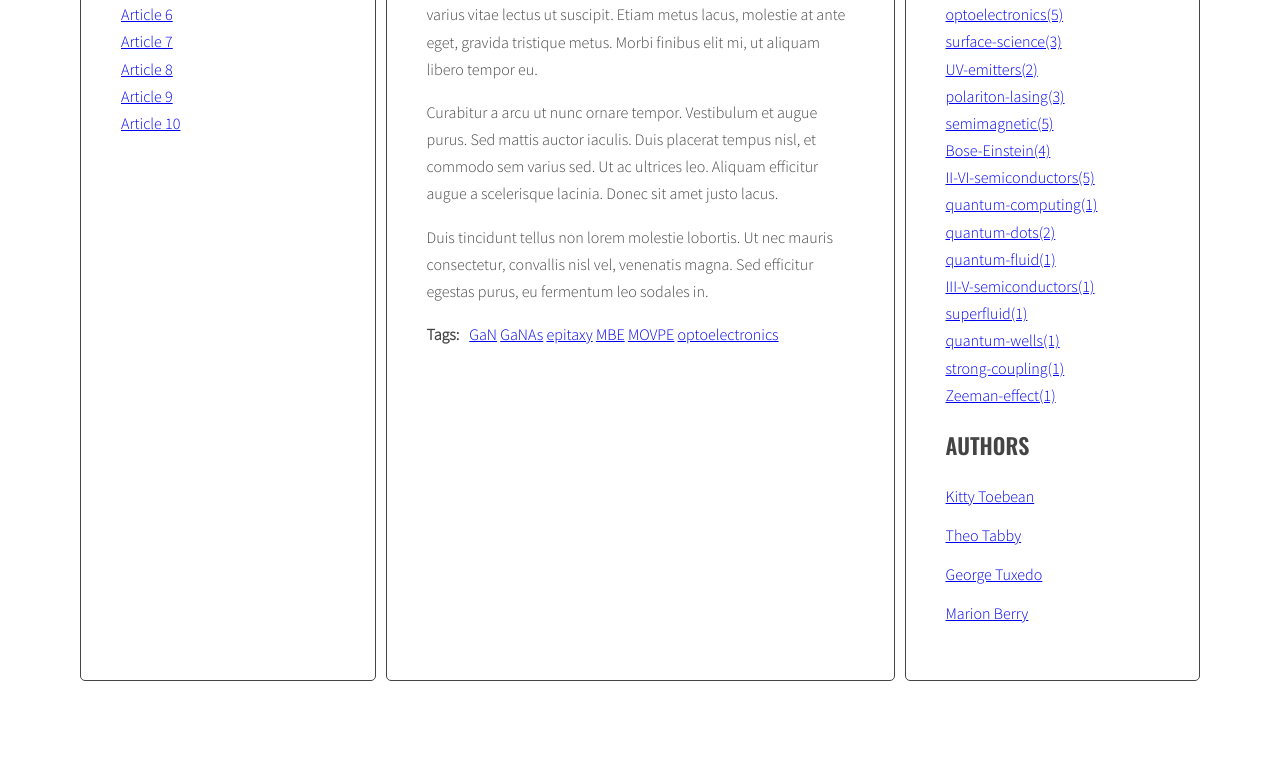
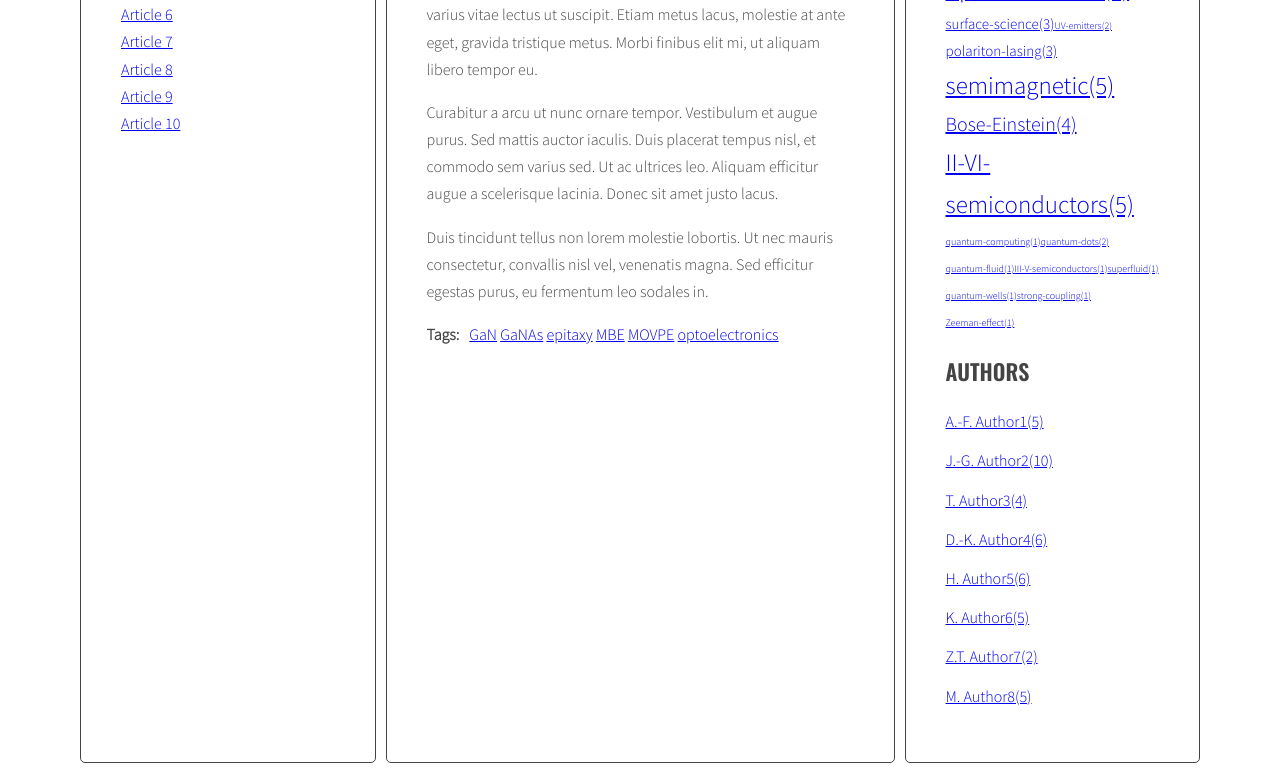
Before and after one commit to j-guyrousset/javascript-blog, a website: page index.html in a window 1280 px wide. Shown: the part 493-1264 px from the top of the page. Before the commit the page ends 1182 px from the top, so only its background shows below. Drawn offline with nearby package versions, Linux system fonts and the light colour scheme.

Commit message:
add sidebar author list

```diff
--- a/index.html
+++ b/index.html
@@ -116,7 +116,7 @@
                 </ul>
               </div>
             </article>
-            <article class="post" id="article-6" data-tags="quantum-computing quantum-dots semimagnetic MBE optoelectronics II-VI-semiconductors" data-authors="A.-F. Author1, J.-G. Author2, T. Author3, D.-K. Author4, H. Author5, K. Author6, Z.T. Author7,  M. Author8, ">
+            <article class="post" id="article-6" data-tags="quantum-computing quantum-dots semimagnetic MBE optoelectronics II-VI-semiconductors" data-authors="A.-F. Author1, J.-G. Author2, T. Author3, D.-K. Author4, H. Author5, K. Author6, Z.T. Author7, M. Author8, ">
               <h3 class="post-title">Article 6</h3>
               <div class="post-authors">
                 <p><strong>Authors:</strong></p>
@@ -136,7 +136,7 @@
                 </ul>
               </div>
             </article>
-            <article class="post" id="article-7" data-tags="quantum-dots semimagnetic Bose-Einstein II-VI-semiconductors" data-authors="J.-G. Author2, D.-K. Author4, K. Author6,  M. Author8, ">
+            <article class="post" id="article-7" data-tags="quantum-dots semimagnetic Bose-Einstein II-VI-semiconductors" data-authors="J.-G. Author2, D.-K. Author4, K. Author6, M. Author8, ">
               <h3 class="post-title">Article 7</h3>
               <div class="post-authors">
                 <p><strong>Authors:</strong></p>
@@ -223,26 +223,6 @@
             </ul>
             <h2 class="section-title">Authors</h2>
             <ul class="list authors">
-              <li>
-                <a href="#">
-                  <span class="author-name">Kitty Toebean</span>
-                </a>
-              </li>
-              <li>
-                <a href="#">
-                  <span class="author-name">Theo Tabby</span>
-                </a>
-              </li>
-              <li>
-                <a href="#">
-                  <span class="author-name">George Tuxedo</span>
-                </a>
-              </li>
-              <li>
-                <a href="#">
-                  <span class="author-name">Marion Berry</span>
-                </a>
-              </li>
             </ul>
           </aside>
         </main>
--- a/js/script.js
+++ b/js/script.js
@@ -1,16 +1,29 @@
 {
   'use strict';
-  const optArticleSelector = '.post',
-    //optTitleSelector = '.post-title',
-    optTitleListSelector = '.titles',
-    optTagListSelector = '.post-tags',
-    optTagSideListSelector = '.sidebar .tags',
-    optAuthorListSelector = '.post-authors';
+  const opts = {
+    articleSelector : '.post',
+    title: {
+      selector : '.post-title',
+      listSelector : '.titles',
+    },
+    tag: {
+      listSelector : '.post-tags',
+      sideListSelector : '.sidebar .tags',
+    },
+    author: {
+      listSelector : '.post-authors',
+      sideListSelector: '.sidebar .authors',
+    },
+    cloudClass: {
+      count : 5,
+      prefix : 'tag-size-',
+    },
+  };
 
   const titleClickHandler = function(event) {
     event.preventDefault(); //prevents from scrolling to the position reffered on the page
     const clickedElement = this,
-      activeLinks = document.querySelectorAll(optTitleListSelector + ' a.active');
+      activeLinks = document.querySelectorAll(opts.title.listSelector + ' a.active');
     console.log('link was clicked!');
 
     for(let activeLink of activeLinks){
@@ -19,7 +32,7 @@
 
     console.log('clicked: ', clickedElement);
     clickedElement.classList.add('active');
-    const activeArticles = document.querySelectorAll(optArticleSelector + '.active');
+    const activeArticles = document.querySelectorAll(opts.articleSelector + '.active');
 
     for(let activeArticle of activeArticles){
       activeArticle.classList.remove('active');
@@ -34,11 +47,10 @@
     generateTitleLinks();
   };
 
-
   const generateTitleLinks = function(customSelector = '') {
     console.log('cleaning titles');
-    const linkss = document.querySelectorAll(optTitleListSelector),
-      articles = document.querySelectorAll(optArticleSelector + customSelector);
+    const linkss = document.querySelectorAll(opts.title.listSelector),
+      articles = document.querySelectorAll(opts.articleSelector + customSelector);
 
     for(let link of linkss){
       link.innerHTML = '';
@@ -46,29 +58,61 @@
 
     for(let article of articles){
       const articleId = article.getAttribute('id'),
-        articleTitle = article.children[0].innerHTML,
+        articleTitle = article.querySelector(opts.title.selector).innerHTML, //article.children[0].innerHTML,
         textHTML = '<a ' + 'href="#' + articleId + '"><span>' + articleTitle + '</span></a>',
         li = document.createElement('li');
 
       li.innerHTML = textHTML;
-      document.querySelector(optTitleListSelector).appendChild(li);
+      document.querySelector(opts.title.listSelector).appendChild(li);
     }
 
-    const links = document.querySelectorAll(optTitleListSelector + ' a');
+    const links = document.querySelectorAll(opts.title.listSelector + ' a');
     console.log(links);
     for(let link of links){
       link.addEventListener('click', titleClickHandler);
     }
   };
 
+  const calculateTagsParams = function(tags) {
+    const articles = document.querySelectorAll(opts.articleSelector);
+    let min = articles.length,
+      max = 0;
+    for (const [, count] of Object.entries(tags)) {
+      if (count > max) {
+        max = count;
+      }
+      if (count < min) {
+        min = count;
+      }
+    }
+    return {'min': min, 'max': max};
+  };
 
-  const generateTags = function() { //TODO add generate sidebar list of tags + count
-    const articles = document.querySelectorAll(optArticleSelector),
-      sideTagList = document.querySelector(optTagSideListSelector);
+  const calculateTagClass = function(count, params) {
+    const max = params.max,
+      min = params.min,
+      nbSteps = opts.cloudClass.count,
+      step = (max - min)/nbSteps;
+    let tagClass = opts.cloudClass.prefix + 1;
+    for (let i = 1; i <=nbSteps; i++){
+      let inf = min + (i-1)*step,
+        sup = min + i*step;
+      if (count > inf && count <= sup) {
+        tagClass = opts.cloudClass.prefix + i;
+      }
+    }
+    return tagClass;
+  };
+
+  const generateTags = function() {
+    const articles = document.querySelectorAll(opts.articleSelector),
+      sideTagList = document.querySelector(opts.tag.sideListSelector);
+
     let allTags = {},
       sideHtmlTag = '';
+
     for (let article of articles) {
-      const tagWrapper = article.querySelector(optTagListSelector + ' ul'),
+      const tagWrapper = article.querySelector(opts.tag.listSelector + ' ul'),
         dataTags = article.getAttribute('data-tags'),
         tagArray = dataTags.split(' ');
       let htmlTag = '';
@@ -84,30 +128,26 @@
           allTags[tag] = 1;
         }
 
-
-
-
-
       }
     }
-    console.log(allTags);
+    const tagsParams = calculateTagsParams(allTags);
     for(const [tag, count] of Object.entries(allTags)) {
       const li =  document.createElement('li');
-      sideHtmlTag = '<span><a href="#tag-' + tag + '">' + tag + '(' + count + ')</a></span>';
+      sideHtmlTag = '<span><a class="' + calculateTagClass(count,tagsParams) + '" href="#tag-' + tag + '">' + tag + '(' + count + ')</a></span>';
+      console.log('tag and counts: ', [tag, count] );
+      console.log('tag class: ', calculateTagClass(count,tagsParams));
       li.innerHTML = sideHtmlTag;
       sideTagList.appendChild(li);
     }
 
-
   };
-
 
   const tagClickHandler = function(event){
     event.preventDefault();
     const clickedElement = this,
       href = clickedElement.getAttribute('href'),
       tag = href.replace('#tag-',''), //href.slice(5),
-      activeTags = document.querySelectorAll(optTagListSelector + ' a.active');
+      activeTags = document.querySelectorAll(opts.tag.listSelector + ' a.active');
     console.log('active tags: ', activeTags);
 
     for(let activeTag of activeTags) {
@@ -132,30 +172,53 @@
     }
   };
 
-  const generateAuthors = function() {  //TODO: add generate sidebar list (+count?)
-    const articles = document.querySelectorAll(optArticleSelector);
+  const generateAuthors = function() {
+    const articles = document.querySelectorAll(opts.articleSelector),
+      authorSideWrapper = document.querySelector(opts.author.sideListSelector);
+    let allAuthors = {},
+      sideHtmlAuthor='';
+
     for (let article of articles) {
-      const authorWrapper = article.querySelector(optAuthorListSelector + ' ul'),
+      const authorWrapper = article.querySelector(opts.author.listSelector + ' ul'),
         dataAuthors = article.getAttribute('data-authors'),
         authorArray = dataAuthors.split(', ');
+      authorArray.pop();
+      console.log('array of authors: ', authorArray);
+
       let htmlAuthor = '';
+
       for (let author of authorArray) {
         const li =  document.createElement('li');
         console.log('author: ', author);
-        htmlAuthor = '<span><a href="#author-' + author +'">' + author + '</a>&nbsp</span>';
+        htmlAuthor = '<span><a class="author-name" href="#author-' + author +'">' + author + '</a>&nbsp</span>';
         li.innerHTML = htmlAuthor;
         authorWrapper.appendChild(li);
+
+        if (allAuthors[author]) {
+          allAuthors[author] += 1;
+        } else {
+          allAuthors[author] = 1;
+        }
       }
     }
+
+    for (const [author, count] of Object.entries(allAuthors)){
+      const li =  document.createElement('li');
+      sideHtmlAuthor = '<span><a href="#author-' + author + '">' + author + '(' + count + ')</a></span>';
+      console.log('tag and counts: ', [author, count] );
+      li.innerHTML = sideHtmlAuthor;
+      authorSideWrapper.appendChild(li);
+    }
+
+
   };
-
 
   const authorClickHandler = function(event) {
     event.preventDefault();
     const clickedElement = this,
       href = clickedElement.getAttribute('href'),
       author = href.replace('#author-',''), //href.slice(7),
-      activeAuthors = document.querySelectorAll(optAuthorListSelector + ' a.active');
+      activeAuthors = document.querySelectorAll(opts.author.listSelector + ' a.active');
     console.log('active authors: ', activeAuthors);
     for(let activeAuthor of activeAuthors) {
       activeAuthor.classList.remove('active');
@@ -189,8 +252,4 @@
 
 
 
-
-
-
-
 }
--- a/sass/style.scss
+++ b/sass/style.scss
@@ -118,3 +118,32 @@ body {
     margin: 0 10px 0 0;
   }
 }
+
+/*Tags cloud*/
+.sidebar .tags{
+  li{
+    display:inline-block;
+  }
+  .tag-size-{
+    &1{
+      font-size: 10px;
+      display:inline;
+    }
+    &2{
+      font-size: 15px;
+      display:inline;
+    }
+    &3{
+      font-size: 20px;
+      display:inline;
+    }
+    &4{
+      font-size: 25px;
+      display:inline;
+    }
+    &5{
+      font-size: 35px;
+      display:inline;
+    }
+  }
+}
```
Also changed, not shown: css/style.css, 1 other file.
